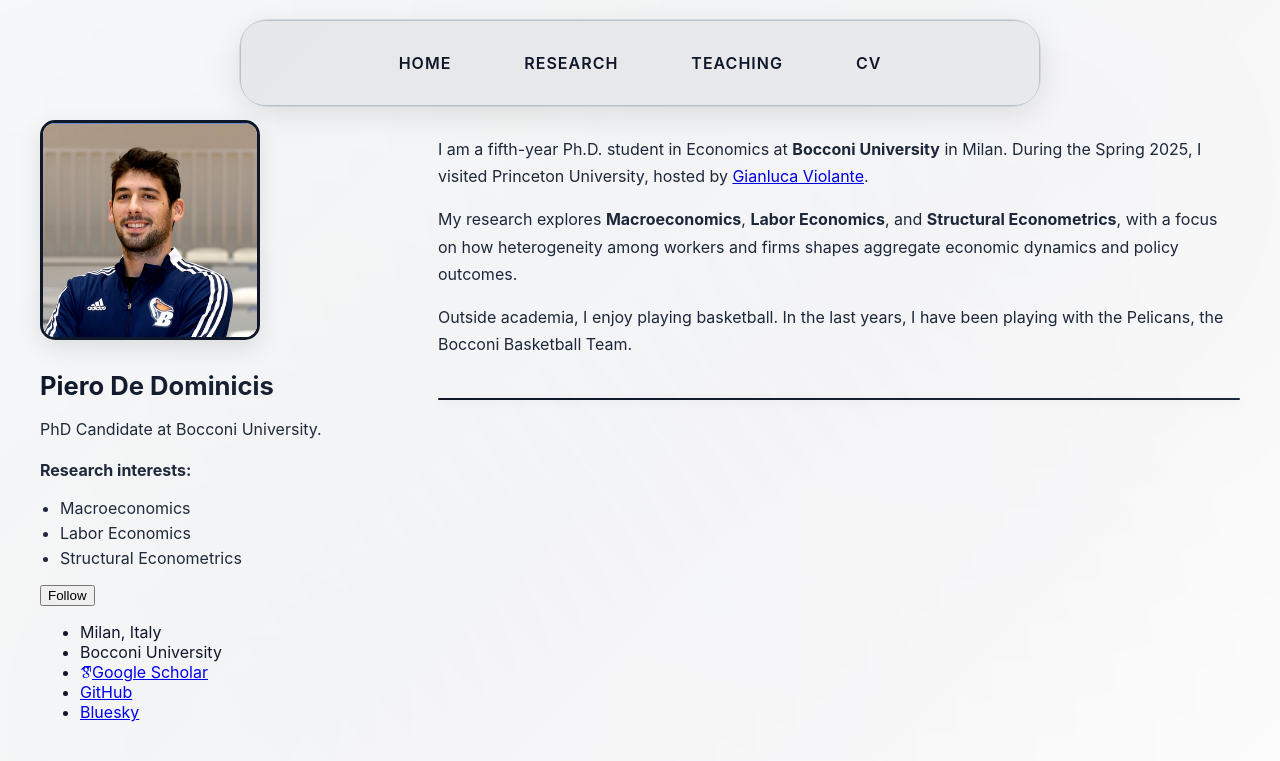
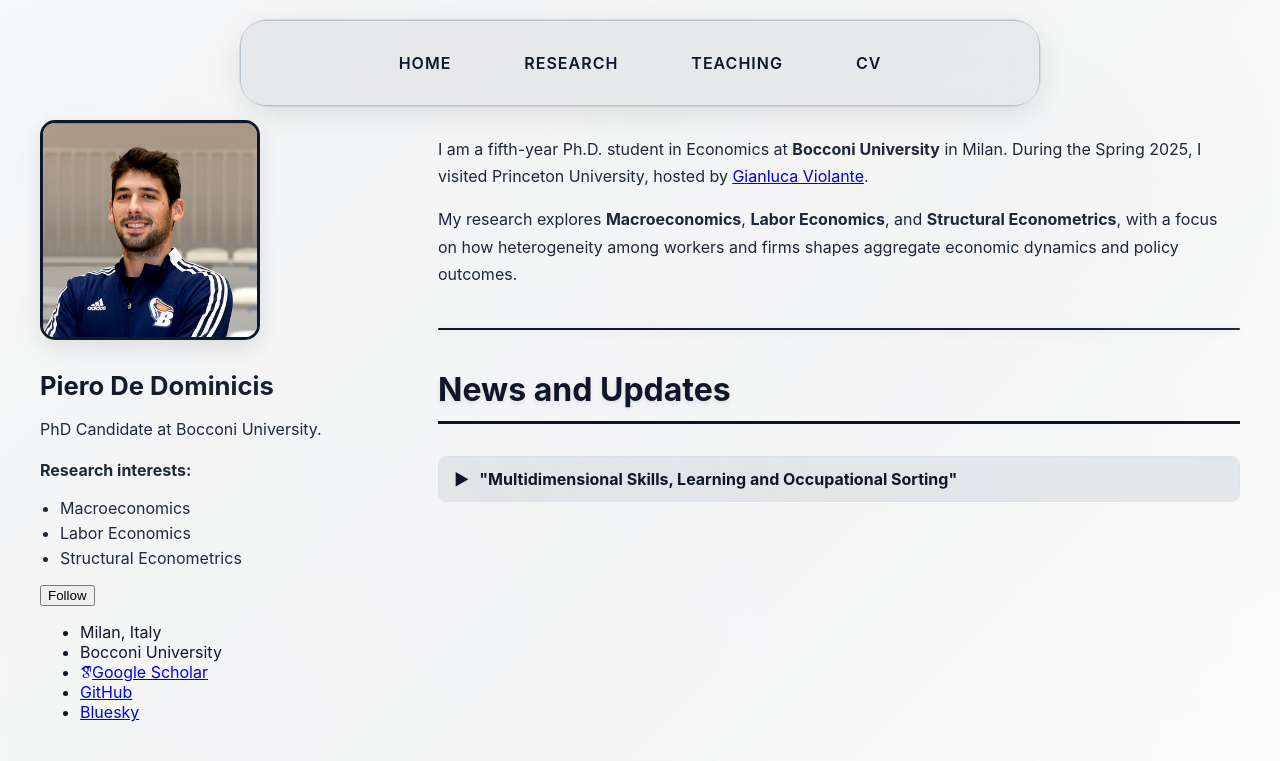
Before and after one commit to peppecon/peppecon.github.io, a Jekyll site: the page built from _pages/about.md, in a window 1280 px wide. Shown: the top 761 px of the page. Built offline with Jekyll 4.4.1, drawn with Linux system fonts in a browser that asks for light colours; some web fonts are replaced; part of the change alters nothing that is shown.

Commit message:
Remove basketball text and add News and Updates section with expandable paper on home page

```diff
--- a/_pages/about.md
+++ b/_pages/about.md
@@ -7,10 +7,97 @@ redirect_from:
   - /about.html
 ---
 
-I am a fifth-year Ph.D. student in Economics at **Bocconi University** in Milan. During the Spring 2025, I visited Princeton University, hosted by [Gianluca Violante](https://violante.economics.princeton.edu/).
+I am a fifth-year Ph.D. student in Economics at **Bocconi University** in Milan. During the Spring 2025, I visited Princeton University, hosted by [Gianluca Violante](https://violante.economics.princeton.edu/).
 
 My research explores **Macroeconomics**, **Labor Economics**, and **Structural Econometrics**, with a focus on how heterogeneity among workers and firms shapes aggregate economic dynamics and policy outcomes.
 
-Outside academia, I enjoy playing basketball. In the last years, I have been playing with the Pelicans, the Bocconi Basketball Team.
+---
 
----
+## News and Updates
+
+<style>
+.abstract-container {
+  margin: 20px 0;
+  border: 1px solid var(--border-color);
+  border-radius: 8px;
+  overflow: hidden;
+}
+.abstract-header {
+  background-color: var(--tertiary-bg);
+  padding: 12px 15px;
+  cursor: pointer;
+  font-weight: bold;
+  display: flex;
+  align-items: center;
+  gap: 10px;
+  transition: background-color 0.3s ease;
+}
+.abstract-header:hover {
+  background-color: var(--border-color);
+}
+.abstract-header .arrow {
+  transition: transform 0.3s ease;
+}
+.abstract-header.expanded .arrow {
+  transform: rotate(90deg);
+}
+.abstract-content {
+  display: none;
+  padding: 15px;
+  line-height: 1.8;
+  color: var(--text-secondary);
+}
+.abstract-expanded {
+  display: grid;
+  grid-template-columns: 1fr 1fr;
+  gap: 20px;
+  align-items: start;
+}
+.abstract-expanded .abstract-text {
+  line-height: 1.8;
+  color: var(--text-secondary);
+}
+.abstract-expanded .abstract-figure {
+  text-align: center;
+}
+.abstract-expanded .abstract-figure img {
+  max-width: 100%;
+  height: auto;
+  border-radius: 8px;
+  box-shadow: 0 2px 8px rgba(0,0,0,0.1);
+}
+@media (max-width: 768px) {
+  .abstract-expanded {
+    grid-template-columns: 1fr;
+  }
+}
+</style>
+
+<div class="abstract-container">
+  <div class="abstract-header">
+    <span class="arrow">▶</span>
+    <span>"Multidimensional Skills, Learning and Occupational Sorting"</span>
+  </div>
+  <div class="abstract-content">
+    <div class="abstract-expanded">
+      <div class="abstract-text">
+        In this paper, I study occupational mobility and wage growth over the life cycle when workers have multidimensional, task-specific skills. Using Portuguese administrative data, I show that occupational mobility is informative of both workers sorting on comparative advantage and workers specializing in specific tasks, suggesting that workers can be mismatched along different dimensions. To understand the implications for wage growth and inequality, I develop a dynamic Roy model in which workers (i) have imperfect information about their multidimensional skills and (ii) accumulate task-specific human capital through work experience. Mismatch in the model arises endogenously as workers sort across occupations based on their beliefs. Estimating the model, I find that skills are positively but not perfectly correlated and that there are large differences in task productivity and returns to task experience across occupations. I show that skill mismatch generates substantial wage costs: workers lose 12% of their realized wage at labor market entry, which declines to 8% after 20 years. Low-skilled workers are disproportionately affected, facing costs twice as large as high-skilled workers throughout the life cycle.
+      </div>
+      <div class="abstract-figure">
+        <img src="/images/relative_wage_gains_lifecycle.png" alt="Relative Wage Gains Lifecycle" />
+      </div>
+    </div>
+  </div>
+</div>
+
+<script>
+document.querySelectorAll('.abstract-header').forEach(header => {
+  header.addEventListener('click', function() {
+    const content = this.nextElementSibling;
+    const isExpanded = content.style.display === 'block';
+
+    content.style.display = isExpanded ? 'none' : 'block';
+    this.classList.toggle('expanded');
+  });
+});
+</script>
```
